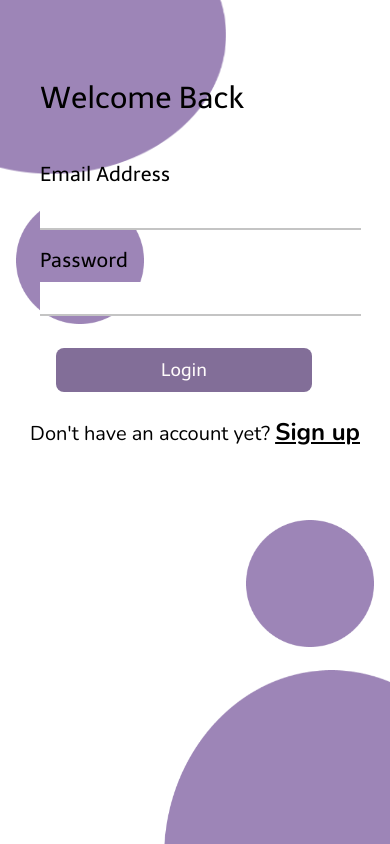
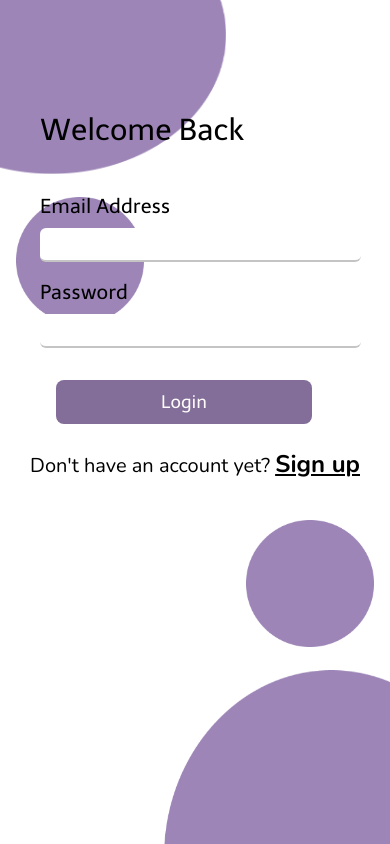
Before and after one commit to ishaNegi1/DMS, a React (Vite) app in the folder frontend/: page /Login in a window 390 px wide. Built offline with nearby package versions, Linux system fonts and the light colour scheme; a web font is replaced by a local one.

Commit message:
final commit

```diff
--- a/frontend/src/pages/Home.jsx
+++ b/frontend/src/pages/Home.jsx
@@ -1,18 +1,15 @@
 import {
   logo,
-  vector1,
   pic1,
   pic2,
   pic3,
   pic4,
-  circle,
 } from "../assets/pictures";
 import {
   Button,
   Footer,
   Vector0,
   Vector1,
-  Loader,
 } from "../components/allComponents";
 import gsap from "gsap";
 import { ScrollTrigger } from "gsap/ScrollTrigger";
@@ -113,7 +110,7 @@ function Home() {
         <div className=" text-center">
           <Button
             text="Get Started"
-            rest="sm:mr-10 mr-2 mt-3 sm:h-10"
+            rest="sm:mr-10 mr-2 px-3 mt-3 sm:h-10"
             to="Signup"
           />
         </div>
--- a/frontend/src/pages/Login.jsx
+++ b/frontend/src/pages/Login.jsx
@@ -70,7 +70,7 @@ const Login = () => {
         </div>
       </div>
       <div className=" w-full sm:w-1/2 h-screen fixed right-0 top-0 sm:rounded-s-3xl rounded-none sm:border-l-2 border-l-0 border-main sm:bg-white">
-        <p className=" font-Telex text-3xl sm:text-5xl font-medium mt-20 ml-10">
+        <p className=" font-Telex text-3xl sm:text-5xl font-medium sm:mt-20 mt-28 ml-10">
           Welcome Back
         </p>
         <form
@@ -86,7 +86,7 @@ const Login = () => {
             value={email}
             onChange={(e) => setEmail(e.target.value)}
             required
-            className="border-0 border-b-2 border-input-line outline-none bg-transparent mb-4 py-1 w-11/12"
+            className="border-0 border-b-2 border-input-line outline-none bg-transparent mb-4 py-1 px-2 w-11/12 rounded-md"
           />
 
           <label htmlFor="password" className="mb-2 text-xl">
@@ -98,7 +98,7 @@ const Login = () => {
             value={password}
             onChange={(e) => setPassword(e.target.value)}
             required
-            className="border-0 border-b-2 border-input-line outline-none bg-transparent mb-4 py-1 w-11/12"
+            className="border-0 border-b-2 border-input-line outline-none bg-transparent mb-4 py-1 px-2 w-11/12 rounded-md"
           />
           <p className=" text-red text-lg">{error}</p>
           <button
--- a/frontend/src/pages/Signup.jsx
+++ b/frontend/src/pages/Signup.jsx
@@ -88,7 +88,7 @@ const Signup = () => {
             value={fullname}
             onChange={(e) => setFullname(e.target.value)}
             required
-            className="border-0 border-b-2 border-input-line outline-none bg-transparent mb-4 py-1 w-11/12"
+            className="border-0 border-b-2 border-input-line outline-none bg-transparent mb-4 py-1 px-2 w-11/12 rounded-md"
           />
 
           <label htmlFor="email" className="mb-2 text-xl">
@@ -100,7 +100,7 @@ const Signup = () => {
             value={email}
             onChange={(e) => setEmail(e.target.value)}
             required
-            className="border-0 border-b-2 border-input-line outline-none bg-transparent mb-4 py-1 w-11/12"
+            className="border-0 border-b-2 border-input-line outline-none bg-transparent mb-4 py-1 px-2 w-11/12 rounded-md"
           />
 
           <label htmlFor="password" className="mb-2 text-xl">
@@ -112,7 +112,7 @@ const Signup = () => {
             value={password}
             onChange={(e) => setPassword(e.target.value)}
             required
-            className="border-0 border-b-2 border-input-line outline-none bg-transparent mb-4 py-1 w-11/12"
+            className="border-0 border-b-2 border-input-line outline-none bg-transparent mb-4 py-1 px-2 w-11/12 rounded-md"
           />
           <p className=" text-red text-lg">{error}</p>
           <button
--- a/frontend/src/pages/User.jsx
+++ b/frontend/src/pages/User.jsx
@@ -194,7 +194,7 @@ const User = () => {
       <p className=" font-Telex text-xl text-center px-1">
         Oops! It looks like you're not logged in.
       </p>
-      <Button text="Go to Home" to="/" rest="mt-4" />
+      <Button text="Go to Home" to="/" rest="mt-4 px-3" />
     </div>
   ) : (
     <>
@@ -226,7 +226,7 @@ const User = () => {
         <input
           type="text"
           placeholder="Search anything..."
-          className=" sm:w-1/2 w-11/12 h-12 rounded-3xl mt-3 sm:ml-12 mx-2 px-4 border-2 border-main outline-4 outline-main text-xl"
+          className=" sm:w-1/2 w-11/12 sm:h-12 h-10 rounded-3xl mt-3 sm:ml-12 mx-2 px-4 border-2 border-main outline-4 outline-main text-xl"
           onKeyUp={handleSearch}
         />
         <div className=" flex ml-auto mt-3 sm:mr-24">
```
